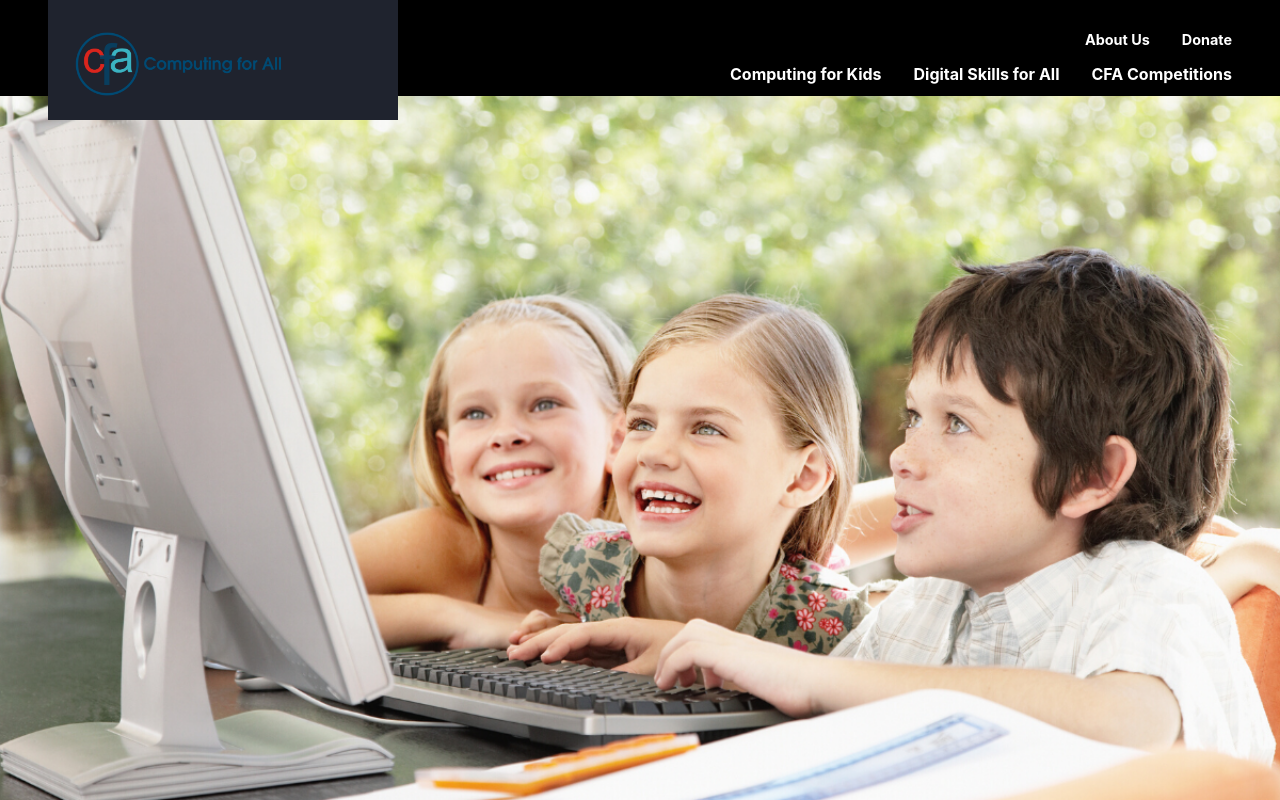
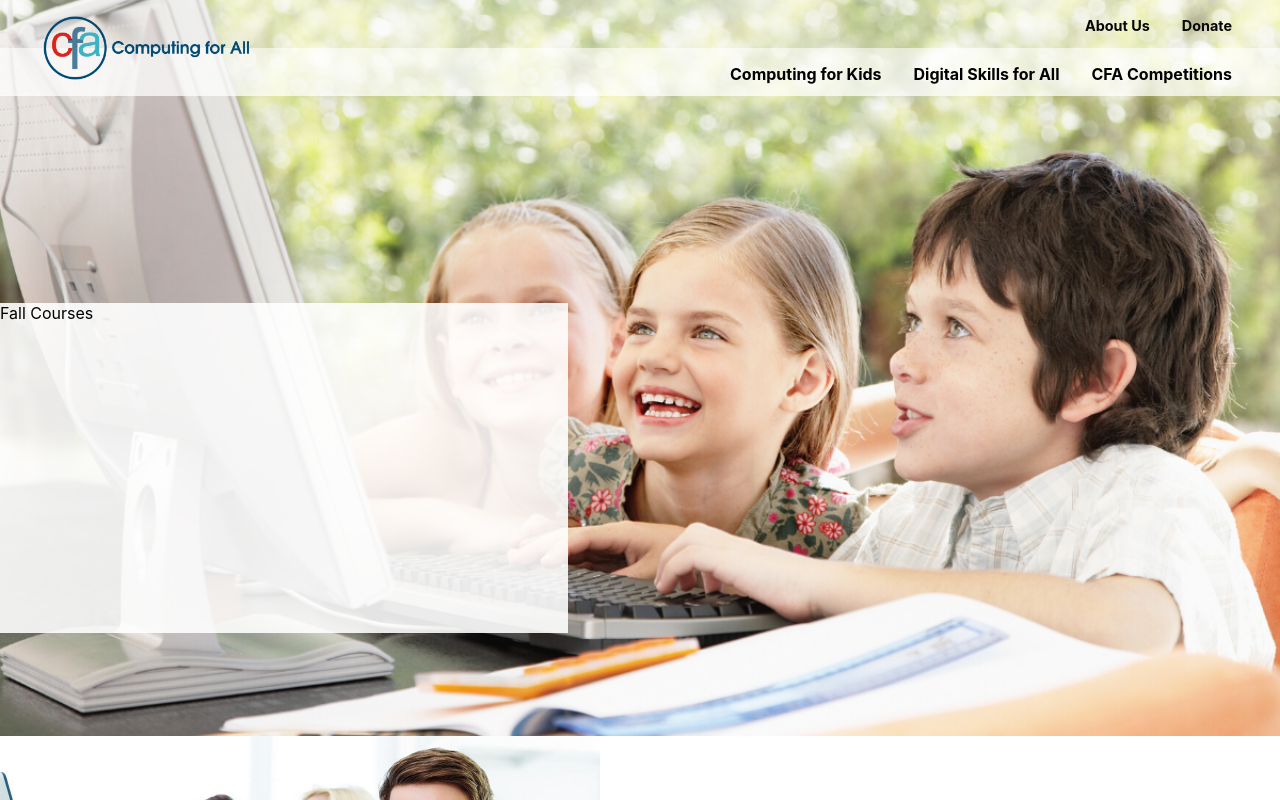
Before and after one commit to liahnee/cfa, a React (Create React App) app: page / in a window 1280 px wide. Built offline with nearby package versions, Linux system fonts and the light colour scheme.

Commit message:
footer added. dsfa banner in work

```diff
--- a/src/App.js
+++ b/src/App.js
@@ -2,15 +2,18 @@ import React from 'react';
 import './stylesheets/App.css';
 import './stylesheets/secNavBar.css';
 import './stylesheets/topNavBar.css';
+import './stylesheets/footer.css';
 
 import TopNavBar from './components/topNavBar';
 import Routes from './Routes';
+import Footer from './components/footer';
 
 function App() {
   return (
     <div className="App">
         <TopNavBar />
-        <Routes />\
+        <Routes />
+        <Footer />
     </div>
   );
 }
--- a/src/components/footer.js
+++ b/src/components/footer.js
@@ -3,8 +3,8 @@ import React from 'react';
 const Footer = props => {
 
     return (
-        <div>
-
+        <div className="footer">
+            <p>Comptuing for All @2015</p>
         </div>
     )
 };
--- a/src/components/topNavBar.js
+++ b/src/components/topNavBar.js
@@ -21,9 +21,7 @@ const TopNavBar = (props) => {
 
 	return (
 		<div className="top-nav-bar">
-			<div className="logo-container">
-                <CFALogo />
-            </div>
+            <CFALogo />
 
 			<nav className="top-nav-group">
 				<ul className="top-nav-list">
--- a/src/components/banner_intro.js
+++ b/src/p_cfa/banner_intro.js
@@ -1,13 +1,15 @@
 import React from 'react';
 import DefaultBg from '../assets/banner_images/1.png';
+
+
 
 const Banner = props => {
 
     const styleBg = () => {
-        const backgroundImage = props.bg ? props.bg : `url(${DefaultBg}`;
+        const backgroundImage = props.bg ? props.bg : "";
         const backgroundSize = props.bgSize ? props.bgSize : "cover";
         const height = props.bgHeight ? props.bgHeight : "calc(100vh - 6rem)";
-        return {backgroundImage, backgroundSize, height, content: ""};
+        return {height};
     }
 
     const styleText = () => {
@@ -16,10 +18,13 @@ const Banner = props => {
     }
 
     return (
-        <div className="banner_intro banner" style={styleBg()}>
-            {/* <div className="banner-text" style={styleText()}>
-                {props.text}
-            </div> */}
+        <div className="banner-intro banner">
+            <div className="banner-text">
+
+                <div class="banner-button">
+                    Fall Courses
+                </div>
+            </div>
         </div>
     )
 };
--- a/src/p_cfa/home.js
+++ b/src/p_cfa/home.js
@@ -1,5 +1,9 @@
 import React from 'react';
-import TopBanner from '../components/banner_intro';
+import TopBanner from './banner_intro';
+import DSFA from '../assets/banner_images/6.png';
+
+import '../stylesheets/cfa/mainBanner.css';
+import '../stylesheets/cfa/home.css';
 
 const CFAHome = props => {
 
@@ -7,7 +11,14 @@ const CFAHome = props => {
     return (
         <div className="cfa-home">
             <TopBanner text={""}/>
-            testing2
+            <div className="dsfa-banner">
+                <div className="dsfa-container">
+                    <div className="quote">
+
+                    </div>
+                    <img src={DSFA} alt="students on computer"/>
+                </div>
+            </div>
         </div>
     )
 };
--- a/src/stylesheets/App.css
+++ b/src/stylesheets/App.css
@@ -2,4 +2,5 @@
   height: 100vh;
   background-color: black;
   overflow-x: hidden;
+  z-index: 0;
 }
--- a/src/stylesheets/cfa/home.css
+++ b/src/stylesheets/cfa/home.css
@@ -1,4 +1,22 @@
+.App {
+    background-image: url(../../assets/banner_images/1.png);
+    background-size: cover;
+    position: fixed;
+}
+
 .cfa-home {
-    background-color: lavender;
-    height: 100%;
+    position: relative;
+    z-index: 0;
 }
+
+.dsfa-banner {
+    height: 70vh;
+    width: 100vw;
+    position: relative;
+    z-index: 5;
+    background-color: white;
+}
+
+.dsfa-banner img {
+    height: 50vh;
+}
--- /dev/null
+++ b/src/stylesheets/cfa/mainBanner.css
@@ -0,0 +1,23 @@
+.banner-intro {
+    position: relative;
+    z-index: 5;
+    display: grid;
+    grid-template-areas:
+    ". . . . . . . . . . "
+    ". . . . . . . . . . "
+    "a a a a . . . . . . "
+    "a a a a . . . . . . "
+    "a a a a . . . . . . "
+    ". . . . . . . . . . ";
+    height: 80vh;
+    width: 100vw;
+}
+
+
+
+.banner-text {
+    background-color: rgba(255, 255, 255, 0.89);
+    position: relative;
+    z-index: 20;
+    grid-area: a;
+}
--- a/src/stylesheets/cfa/navbar.css
+++ b/src/stylesheets/cfa/navbar.css
@@ -1,15 +1,6 @@
 .cfa-navbar {
 }
 
-.logo-container {
-    height: 7.5rem;
-    background: rgb(31, 35, 46);
-    width: 350px;
-    position: absolute;
-    left: 3rem;
-    top: 0;
-    z-index: 1000;
-}
 
 .cfa-nav-item {
     margin: 1rem;
--- /dev/null
+++ b/src/stylesheets/footer.css
@@ -0,0 +1,11 @@
+.footer {
+    box-sizing: border-box;
+    background-color: white;
+    height: 10vh;
+    border-top: 1px solid grey;
+}
+
+.footer p {
+    margin-left: 2rem;
+    color: rgb(41, 41, 41);
+}
--- a/src/stylesheets/secNavBar.css
+++ b/src/stylesheets/secNavBar.css
@@ -1,10 +1,14 @@
 .sec-navbar {
+    margin: 0;
+    padding: 0;
     height: 3rem;
     width: 100vw;
+    position: sticky;
+    top: 0;
     z-index: 99;
-    background-color: transparent;
+    background-color: rgba(255, 255, 255, 0.733);
     font-weight: bold;
-    color: white;
+    color: rgb(0, 0, 0);
     font-size: 1rem;
   }
 
--- a/src/stylesheets/topNavBar.css
+++ b/src/stylesheets/topNavBar.css
@@ -1,36 +1,27 @@
 .top-nav-bar {
     width: 100vw;
     height: 3rem;
+    position: relative;
     z-index: 100;
     font-weight: bold;
-    color: rgb(255, 255, 255);
+    color: rgb(7, 7, 7);
     font-size: 0.9rem;
-    display: flex;
-    justify-content: flex-end;
+    display: grid;
+    grid-template-columns: 1fr 1fr;
     margin: 0em;
+    background: rgba(255, 255, 255, 0.37);
 }
 
-.top-nav-bar ul {
-    margin: 0;
-}
 .cfa-logo-img {
     position: relative;
-    top: 0rem;
-    left: -1rem;
+    top: 1rem;
+    left: 0;
     height: 4rem;
-    transition: top 0.5s;
+    transition: left 0.5s;
 }
 
 .cfa-logo-img:hover {
-    top: -0.5rem;
-}
-
-.cfa-logo {
-    padding-bottom: 0.6rem;
-    position: fixed;
-    top: 2rem;
-    left: 3rem;
-    transition: border 0.2s;
+    left: 1rem;
 }
 
 .top-nav-group {
@@ -39,6 +30,7 @@
     padding: 0;
     height: inherit;
     align-items: flex-end;
+    justify-items: flex-end;
     margin-right: 2rem;
 }
 
@@ -46,6 +38,7 @@
     list-style-type: none;
     display: flex;
     flex-direction: row;
+    margin-left: auto;
 }
 
 .top-nav-item {
```
